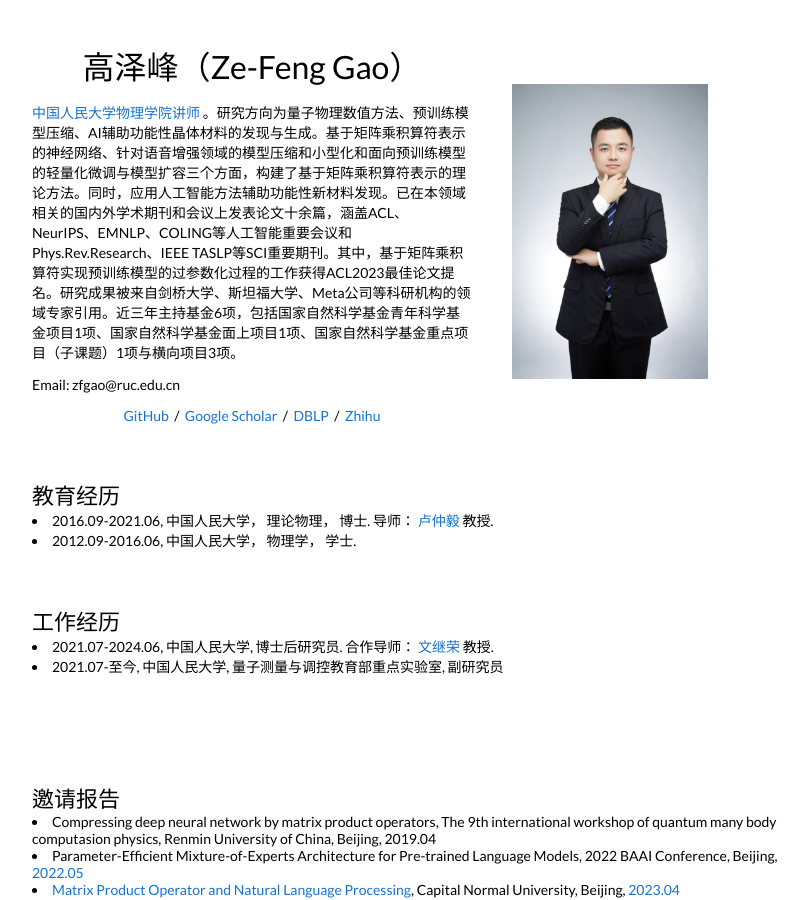
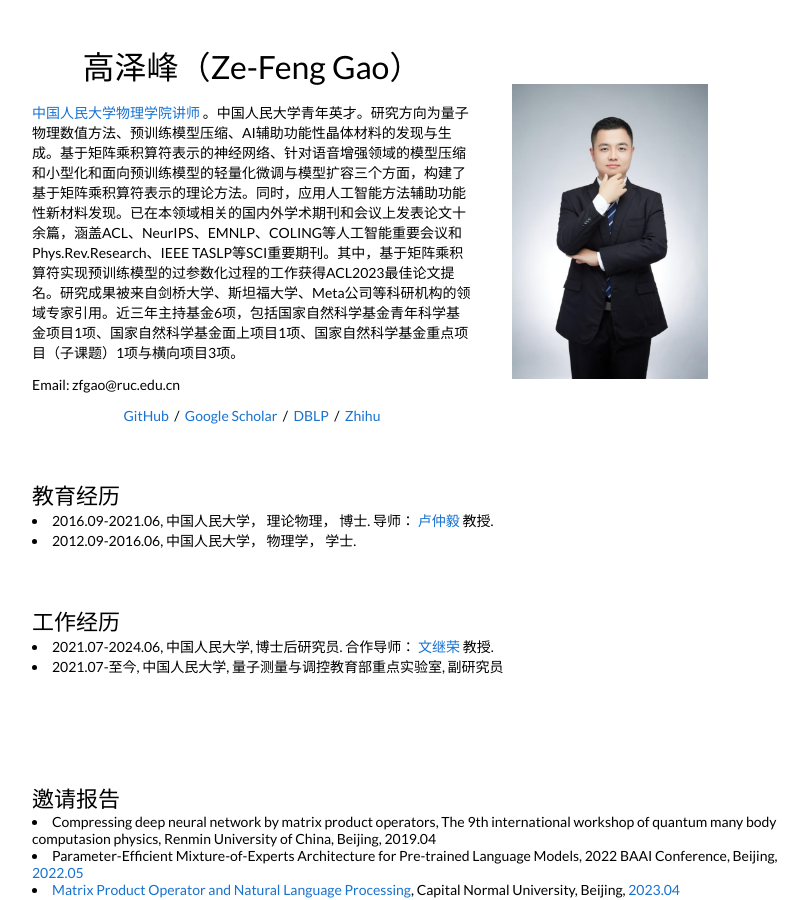
Before and after one commit to zfgao66/homepage, a Jekyll site: the page built from _posts/2024/2024-09-12-ai-superconductors.markdown, in a window 1280 px wide and 900 px high. Shown: the whole window, without its empty margins (228-1036 px from the left). Built offline with Jekyll 4.4.1, drawn with Linux system fonts in a browser that asks for light colours.

Commit message:
Update default.html

```diff
--- a/_layouts/default.html
+++ b/_layouts/default.html
@@ -27,7 +27,7 @@
               <h1>
                 高泽峰（Ze-Feng Gao）
               </h1>
-              <p> <a href="http://www.phys.ruc.edu.cn/info/1304/2128.htm"> 中国人民大学物理学院讲师 </a>。研究方向为量子物理数值方法、预训练模型压缩、AI辅助功能性晶体材料的发现与生成。基于矩阵乘积算符表示的神经网络、针对语音增强领域的模型压缩和小型化和面向预训练模型的轻量化微调与模型扩容三个方面，构建了基于矩阵乘积算符表示的理论方法。同时，应用人工智能方法辅助功能性新材料发现。已在本领域相关的国内外学术期刊和会议上发表论文十余篇，涵盖ACL、NeurIPS、EMNLP、COLING等人工智能重要会议和Phys.Rev.Research、IEEE TASLP等SCI重要期刊。其中，基于矩阵乘积算符实现预训练模型的过参数化过程的工作获得ACL2023最佳论文提名。研究成果被来自剑桥大学、斯坦福大学、Meta公司等科研机构的领域专家引用。近三年主持基金6项，包括国家自然科学基金青年科学基金项目1项、国家自然科学基金面上项目1项、国家自然科学基金重点项目（子课题）1项与横向项目3项。
+              <p> <a href="http://www.phys.ruc.edu.cn/info/1304/2128.htm"> 中国人民大学物理学院讲师 </a>。中国人民大学青年英才。研究方向为量子物理数值方法、预训练模型压缩、AI辅助功能性晶体材料的发现与生成。基于矩阵乘积算符表示的神经网络、针对语音增强领域的模型压缩和小型化和面向预训练模型的轻量化微调与模型扩容三个方面，构建了基于矩阵乘积算符表示的理论方法。同时，应用人工智能方法辅助功能性新材料发现。已在本领域相关的国内外学术期刊和会议上发表论文十余篇，涵盖ACL、NeurIPS、EMNLP、COLING等人工智能重要会议和Phys.Rev.Research、IEEE TASLP等SCI重要期刊。其中，基于矩阵乘积算符实现预训练模型的过参数化过程的工作获得ACL2023最佳论文提名。研究成果被来自剑桥大学、斯坦福大学、Meta公司等科研机构的领域专家引用。近三年主持基金6项，包括国家自然科学基金青年科学基金项目1项、国家自然科学基金面上项目1项、国家自然科学基金重点项目（子课题）1项与横向项目3项。
               </p>
 
 
```
